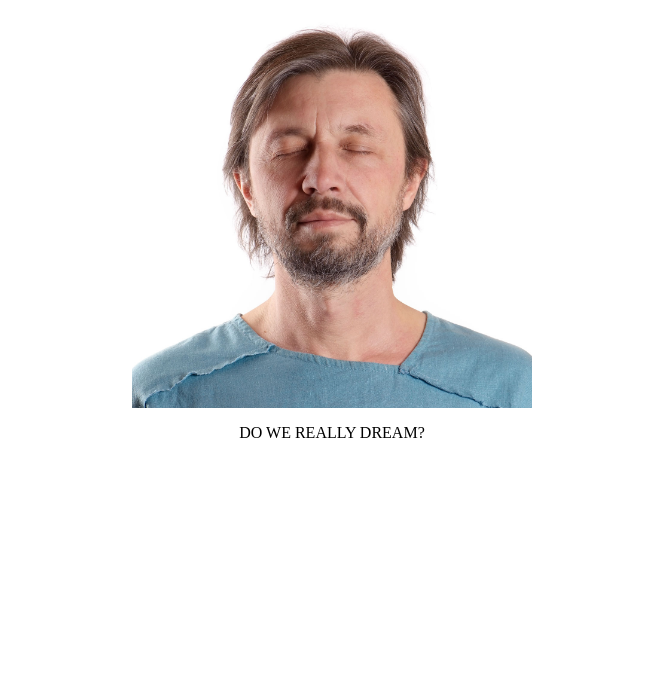
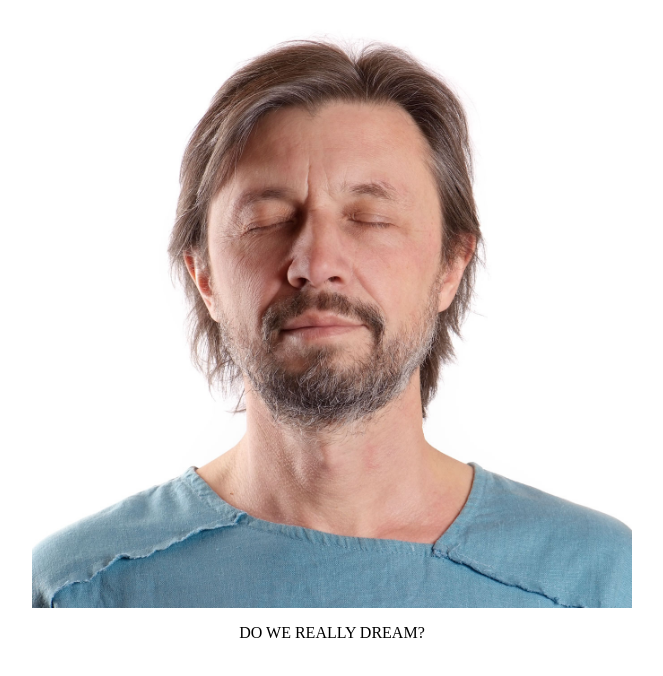
Before and after one commit to MaratKan66/MaratKan66.github.io, a plain HTML site: page index.html in a window 1280 px wide. Shown: the whole page, without its empty margins (308-971 px from the left). Drawn offline with Linux system fonts and the light colour scheme.

Commit message:
index.html

```diff
--- a/index.html
+++ b/index.html
@@ -3,7 +3,7 @@
 <title>dream</title>
 </head>
 <body>
-<p align="center"><img src="me.jpg" width="400"></p>
+<p align="center"><img src="me.jpg" width="600"></p>
 <p align="center">DO WE REALLY DREAM?</p>
 </body>
 </html>
```
